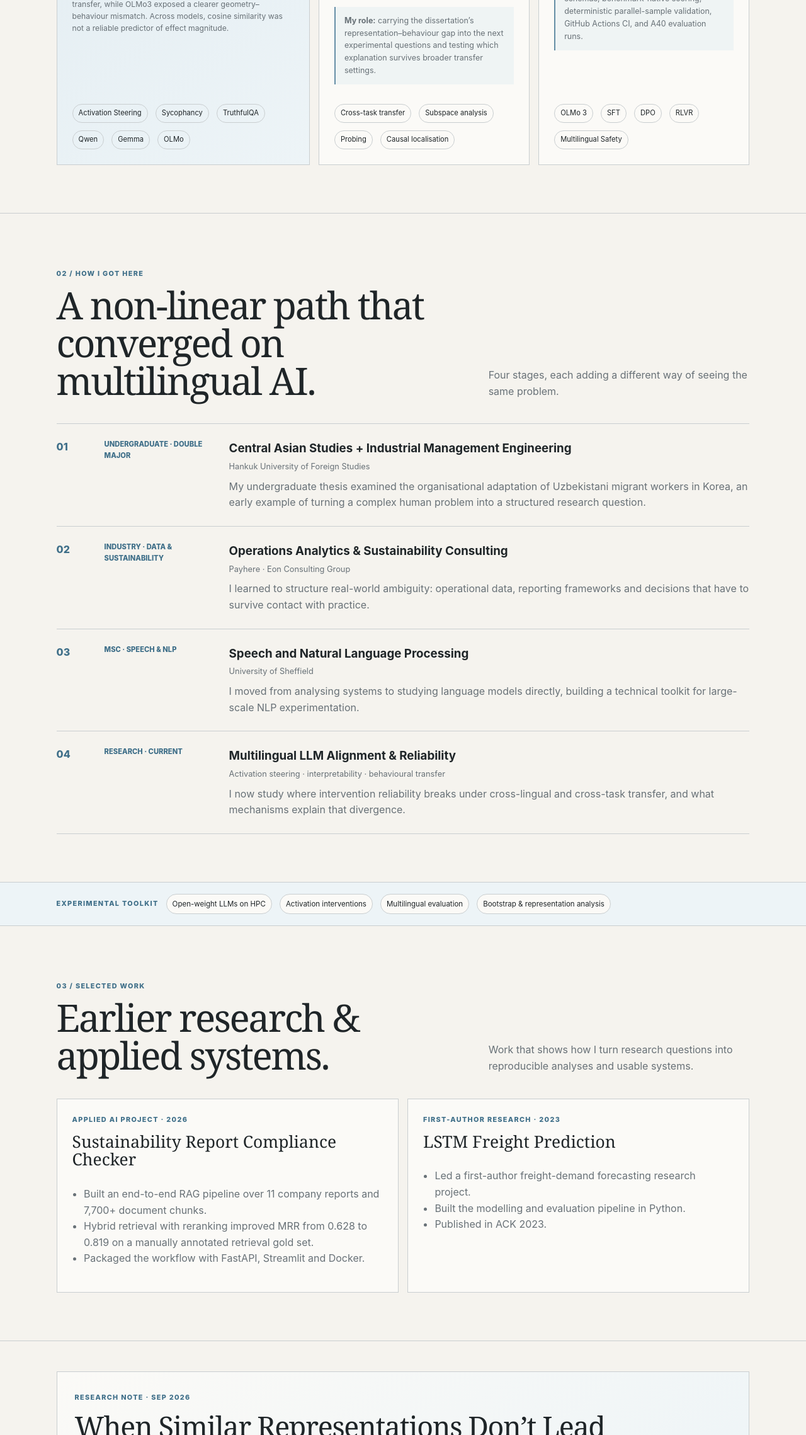
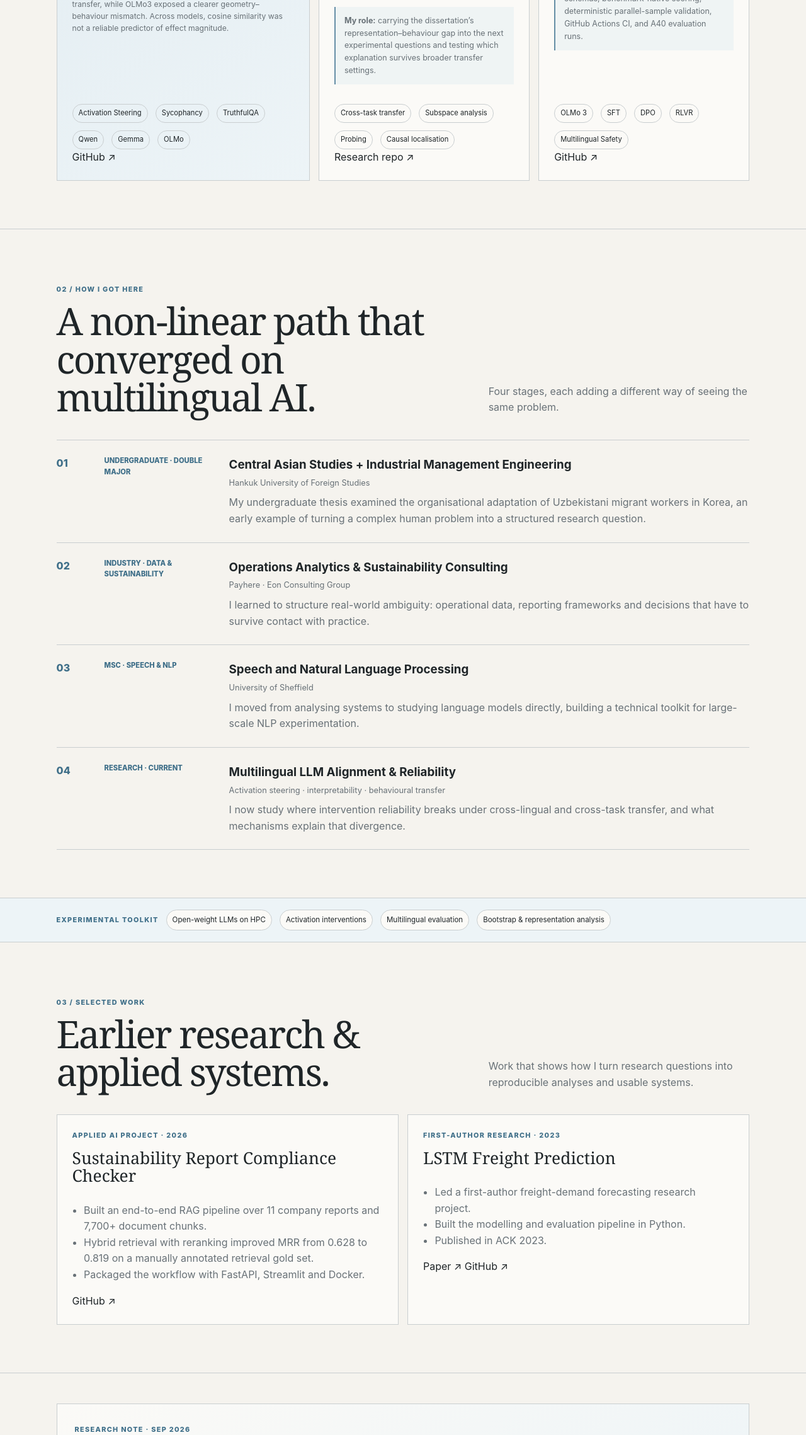
Before and after one commit to Ayana32/Ayana32.github.io, a plain HTML site: page index.html in a window 1280 px wide. Shown: the part 1932-4210 px from the top of the page at 63% size. Drawn offline with Linux system fonts and the light colour scheme.

Commit message:
Add research and publication links to project cards

```diff
--- a/index.html
+++ b/index.html
@@ -81,6 +81,9 @@
           <p>Qwen and Gemma showed robust cross-lingual sycophancy transfer, while OLMo3 exposed a clearer geometry–behaviour mismatch. Across models, cosine similarity was not a reliable predictor of effect magnitude.</p>
         </div>
         <div class="chips"><span>Activation Steering</span><span>Sycophancy</span><span>TruthfulQA</span><span>Qwen</span><span>Gemma</span><span>OLMo</span></div>
+        <div class="project-links">
+          <a href="https://github.com/Ayana32/cross-lingual-caa" target="_blank" rel="noopener">GitHub ↗</a>
+        </div>
       </article>
 
       <article class="project-card">
@@ -93,6 +96,9 @@
         </div>
         <p class="ownership-note"><strong>My role:</strong> carrying the dissertation’s representation–behaviour gap into the next experimental questions and testing which explanation survives broader transfer settings.</p>
         <div class="chips"><span>Cross-task transfer</span><span>Subspace analysis</span><span>Probing</span><span>Causal localisation</span></div>
+        <div class="project-links">
+          <a href="https://github.com/Ayana32/cross-lingual-caa" target="_blank" rel="noopener">Research repo ↗</a>
+        </div>
       </article>
 
       <article class="project-card">
@@ -105,6 +111,9 @@
         </div>
         <p class="ownership-note"><strong>What I built:</strong> typed experiment/result schemas, benchmark-native scoring, deterministic parallel-sample validation, GitHub Actions CI, and A40 evaluation runs.</p>
         <div class="chips"><span>OLMo 3</span><span>SFT</span><span>DPO</span><span>RLVR</span><span>Multilingual Safety</span></div>
+        <div class="project-links">
+          <a href="https://github.com/Ayana32/multilingual-posttraining-eval" target="_blank" rel="noopener">GitHub ↗</a>
+        </div>
       </article>
     </div>
   </section>
@@ -178,6 +187,9 @@
           <li>Hybrid retrieval with reranking improved MRR from 0.628 to 0.819 on a manually annotated retrieval gold set.</li>
           <li>Packaged the workflow with FastAPI, Streamlit and Docker.</li>
         </ul>
+        <div class="project-links">
+          <a href="https://github.com/Ayana32/esg-report-compliance-checker" target="_blank" rel="noopener">GitHub ↗</a>
+        </div>
       </article>
       <article class="work-card">
         <span class="tag">First-Author Research · 2023</span>
@@ -187,6 +199,10 @@
           <li>Built the modelling and evaluation pipeline in Python.</li>
           <li>Published in ACK 2023.</li>
         </ul>
+        <div class="project-links">
+          <a href="https://www.manuscriptlink.com/society/kips/conference/ack2023/file/downloadSoConfManuscript/abs/KIPS_C2023B0092" target="_blank" rel="noopener">Paper ↗</a>
+          <a href="https://github.com/Ayana32/Freight_Volume_Prediction" target="_blank" rel="noopener">GitHub ↗</a>
+        </div>
       </article>
     </div>
   </section>
```
